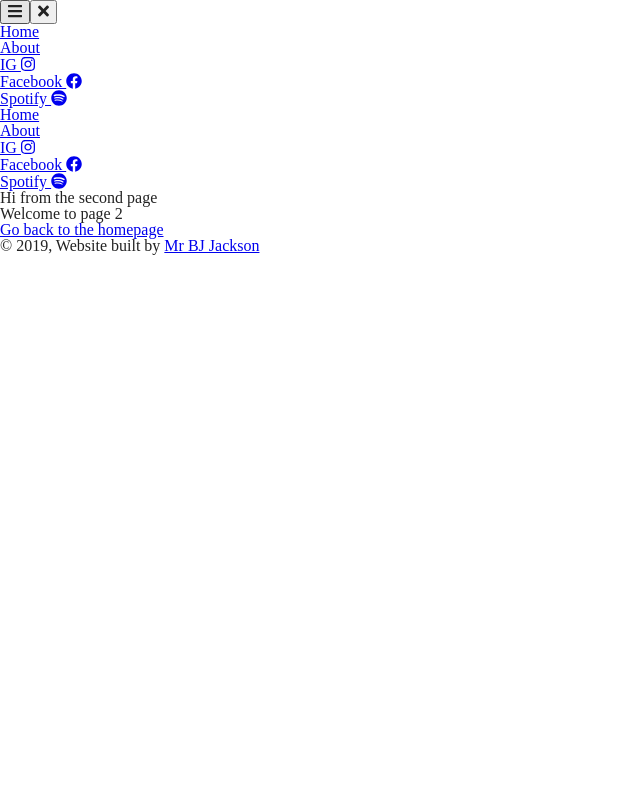
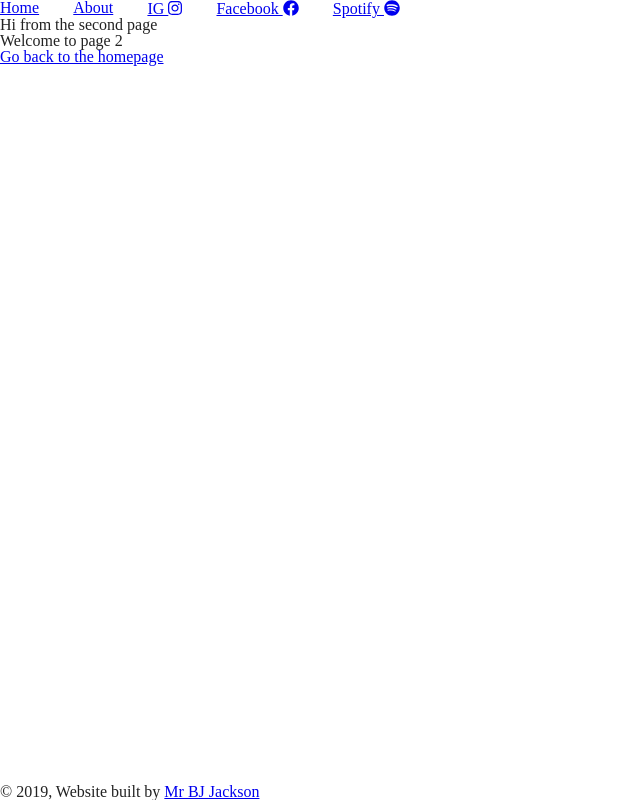
Before and after one commit to mrbjjackson/ben-simple-gatsby-starter, a Gatsby site: page /about in a window 1280 px wide. Shown: the whole page, without its empty margins (0-640 px from the left). Built offline with nearby package versions, Linux system fonts and the light colour scheme; Gatsby itself is replaced by a stand-in of ours; a web font is replaced by a local one.

Commit message:
Menu tweaks

```diff
--- a/src/components/layout.js
+++ b/src/components/layout.js
@@ -23,9 +23,11 @@ const Layout = ({ children, pageName='default'}) => {
   `)
 
   return (
-    <div className={`mainContainer ${pageName}`}>
+    <div className="allContainer">
+      <div className={`pageContainer ${pageName}`}>
         <Header siteTitle={data.site.siteMetadata.title} />
           <main>{children}</main>
+      </div>
       <footer>
             © {new Date().getFullYear()}, Website built by
             {` `}
--- a/src/components/style.scss
+++ b/src/components/style.scss
@@ -0,0 +1,38 @@
+@mixin imgrepl {
+    text-indent: -9999px;
+    overflow:hidden;
+    text-decoration:none;
+    border:none;
+
+    &:hover {
+        border:none;
+    }
+  }
+
+.allContainer {
+    display: flex;
+    flex-direction: column;
+    min-height:100vh;
+
+    .pageContainer {
+        flex: 1 0 auto;
+        }
+
+    footer {
+        flex-shrink: 0;
+    }
+
+    .toggleableMenu {
+        display:none;
+    }
+
+    .mainMenu nav {
+        ul {
+        display:flex;
+        width:100%;
+        max-width:400px;
+        flex-wrap: wrap;
+        justify-content: space-between;
+        }
+    }
+}
```
Lines whose indentation alone changed are shown as unchanged.
